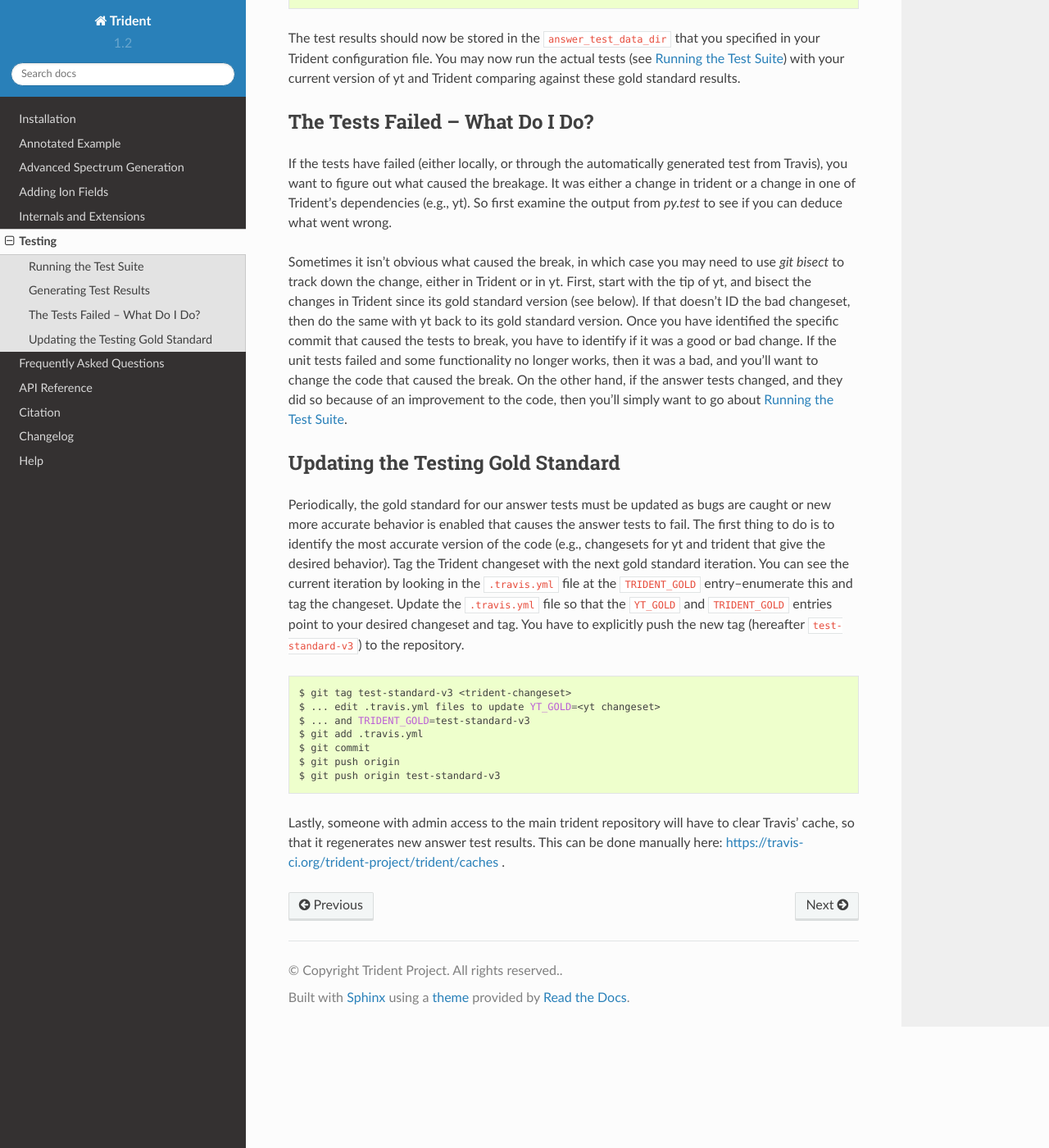
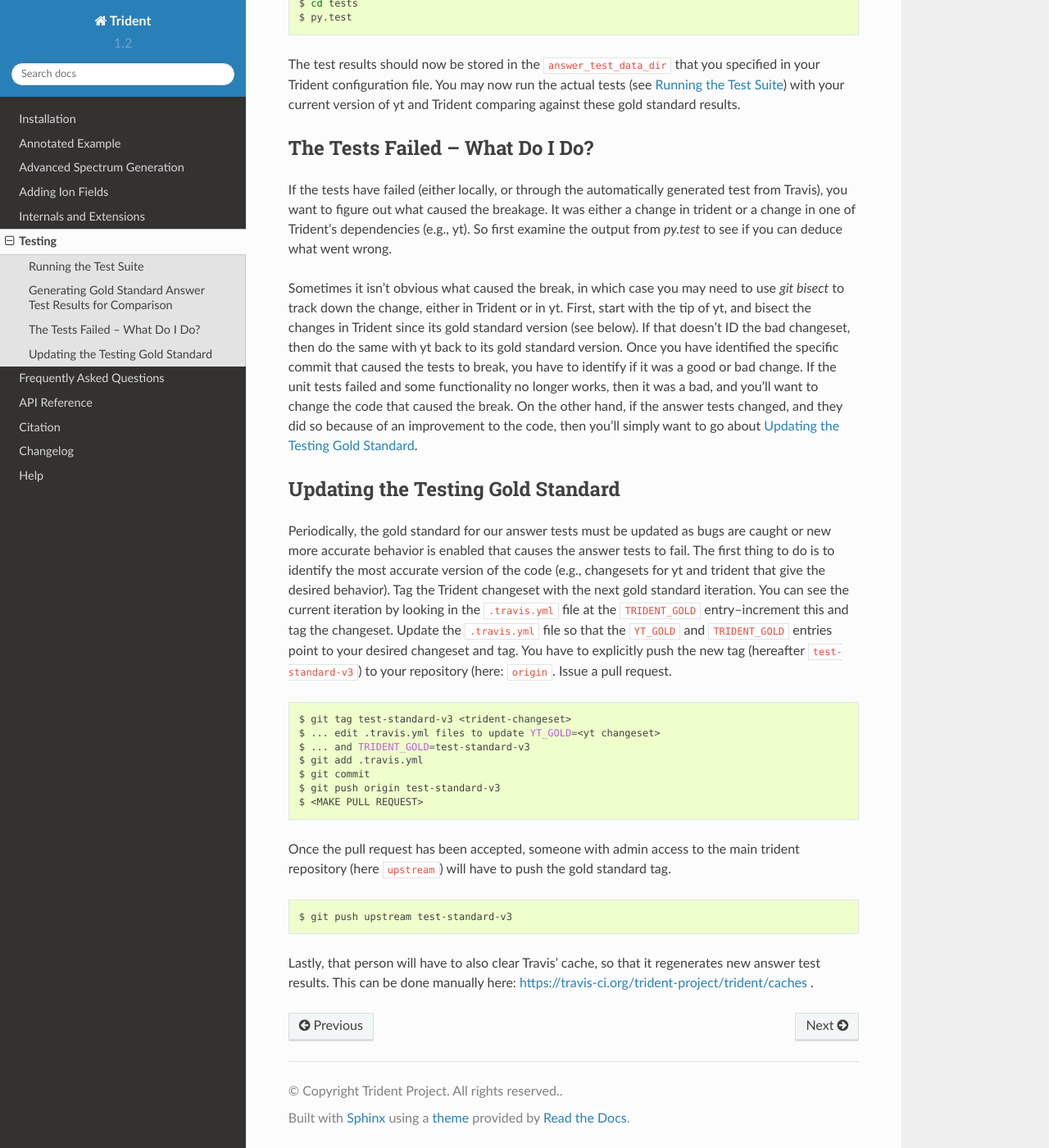
Before and after one commit to trident-project/trident, a Sphinx documentation site: the page built from doc/source/testing.rst, in a window 1280 px wide and 1400 px high, scrolled down 2253 px. Shown: the whole window at 82% size. Built offline with Sphinx 7.4.7 and the Read the Docs theme 2.0.0, drawn with Linux system fonts in a browser that asks for light colours; formulas are drawn with MathJax 3; some of the changed text lies outside the part shown.

Commit message:
Addressing testing docs concerns from PR.

```diff
--- a/doc/source/testing.rst
+++ b/doc/source/testing.rst
@@ -90,8 +90,8 @@ take around ten minutes to run.
 
 .. _generating-answer-tests:
 
-Generating Test Results
------------------------
+Generating Gold Standard Answer Test Results for Comparison
+-----------------------------------------------------------
 
 In order to assure the Trident codebase gives consistent results over time,
 we compare the outputs of tests of new versions of Trident against an older,
@@ -150,7 +150,7 @@ the tests to break, you have to identify if it was a good or bad change.
 If the unit tests failed and some functionality no longer works, then it was a
 bad, and you'll want to change the code that caused the break.  On the other
 hand, if the answer tests changed, and they did so because of an improvement to
-the code, then you'll simply want to go about :ref:`running-the-tests`.
+the code, then you'll simply want to go about :ref:`updating-the-test-results`.
 
 .. _updating-the-test-results:
 
@@ -163,11 +163,11 @@ tests to fail.  The first thing to do
 is to identify the most accurate version of the code (e.g., changesets for
 yt and trident that give the desired behavior).  Tag the Trident changeset with
 the next gold standard iteration.  You can see the current iteration by looking
-in the ``.travis.yml`` file at the ``TRIDENT_GOLD`` entry--enumerate this and
+in the ``.travis.yml`` file at the ``TRIDENT_GOLD`` entry--increment this and
 tag the changeset.  Update the ``.travis.yml`` file so that the ``YT_GOLD`` and
 ``TRIDENT_GOLD`` entries point to your desired changeset and tag.  You have to
-explicitly push the new tag (hereafter ``test-standard-v3``) to
-the repository.
+explicitly push the new tag (hereafter ``test-standard-v3``) to your repository
+(here: ``origin``.  Issue a pull request.
 
 .. code-block:: bash
 
@@ -176,9 +176,17 @@ the repository.
    $ ... and TRIDENT_GOLD=test-standard-v3
    $ git add .travis.yml
    $ git commit
-   $ git push origin
    $ git push origin test-standard-v3
+   $ <MAKE PULL REQUEST>
 
-Lastly, someone with admin access to the main trident repository will have to
+Once the pull request has been accepted, someone with admin access to the
+main trident repository (here ``upstream``) will have to push the gold standard
+tag.
+
+.. code-block:: bash
+
+   $ git push upstream test-standard-v3
+
+Lastly, that person will have to also
 clear Travis' cache, so that it regenerates new answer test results.  This can
 be done manually here: https://travis-ci.org/trident-project/trident/caches .
```
